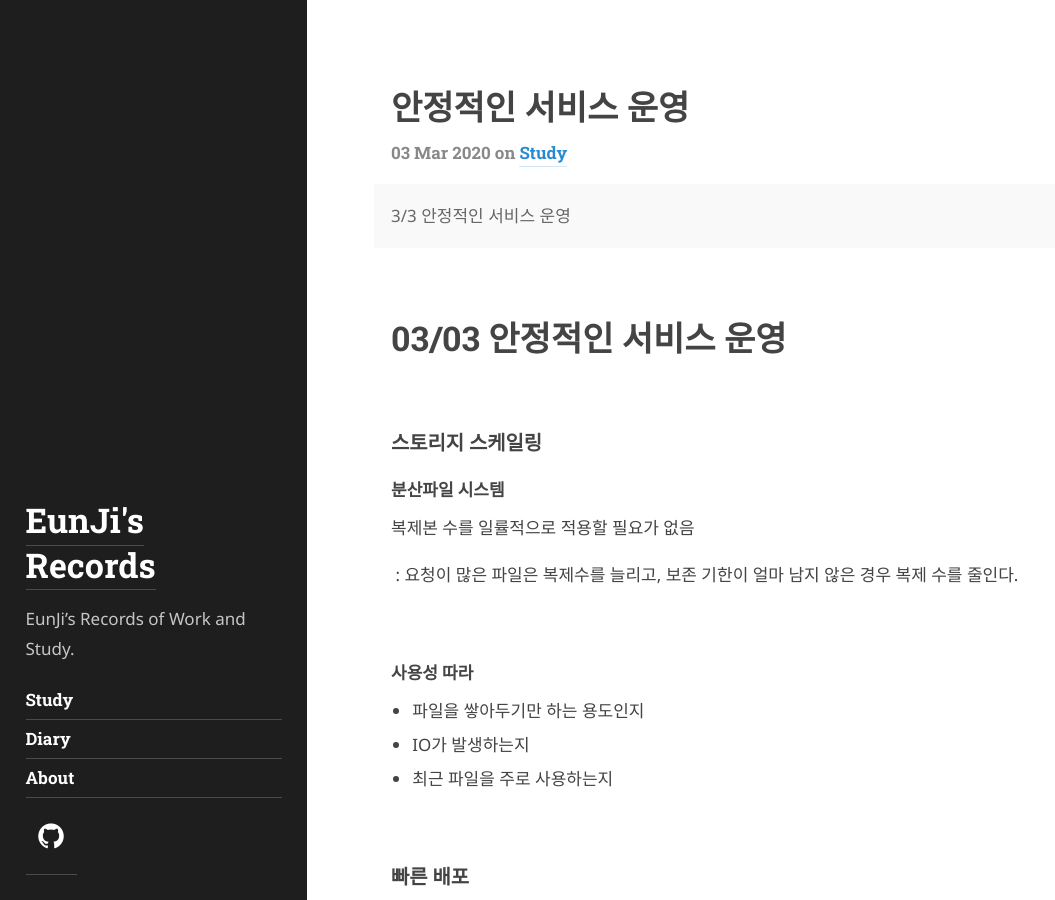
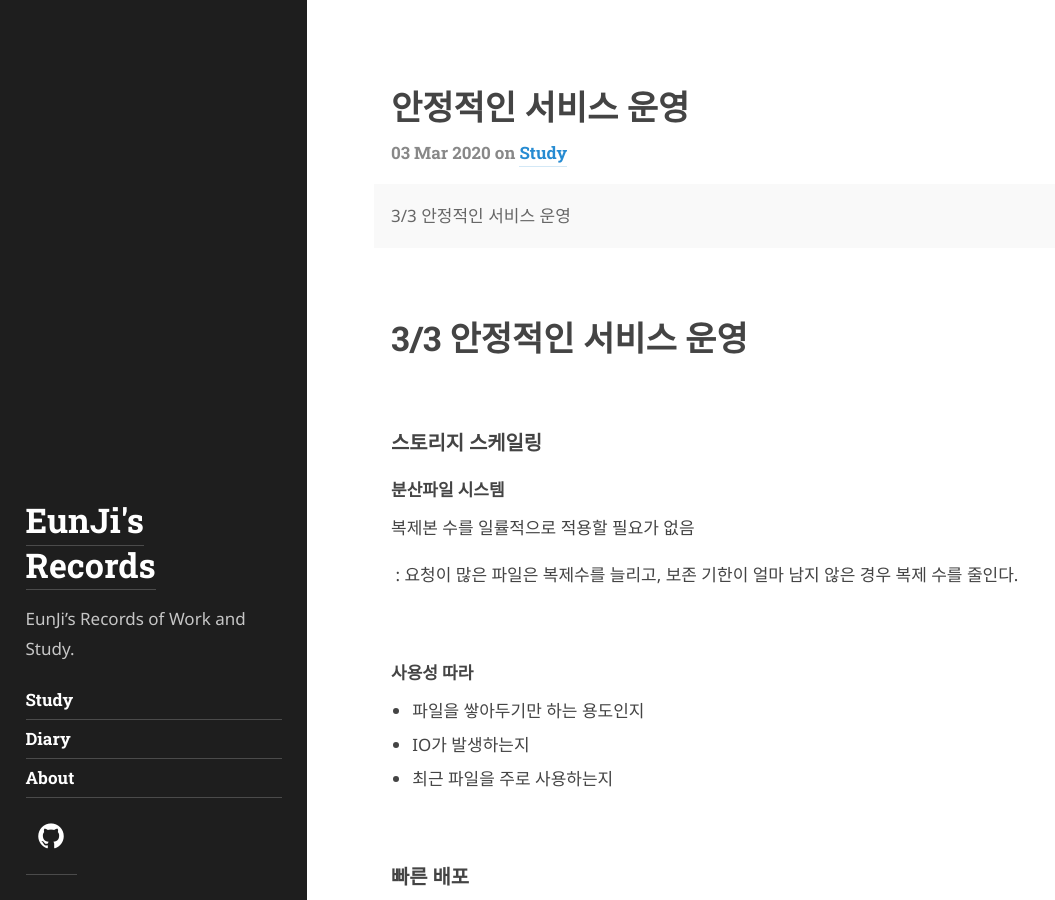
Before and after one commit to 96ycho/96ycho.github.io, a Jekyll site: the page built from _posts/2020-03-03-안정적인-서비스-운영.md, in a window 1280 px wide and 900 px high. Shown: the whole window, without its empty margins (0-1055 px from the left). Built offline with Jekyll 4.4.1, drawn with Linux system fonts in a browser that asks for light colours; some web fonts are replaced; comment, search, counter and statistics services are not loaded.

Commit message:
study 게시글의 제목 날짜 수정

```diff
--- a/_posts/2020-03-03-안정적인-서비스-운영.md
+++ b/_posts/2020-03-03-안정적인-서비스-운영.md
@@ -7,7 +7,7 @@ tags: [study]
 comments: true
 ---
 
-# 03/03 안정적인 서비스 운영
+# 3/3 안정적인 서비스 운영
 
 
 
```
Also changed, not shown: _posts/2020-01-16-Git-초급교육.md (+1 -1 lines).
